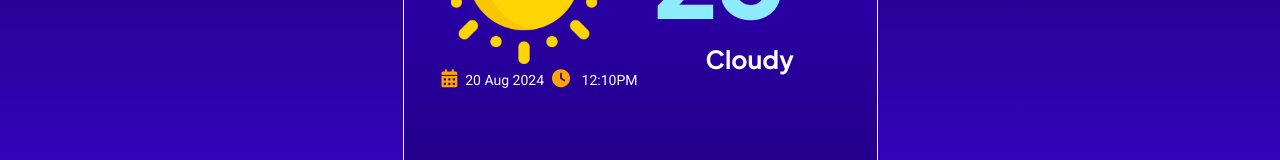
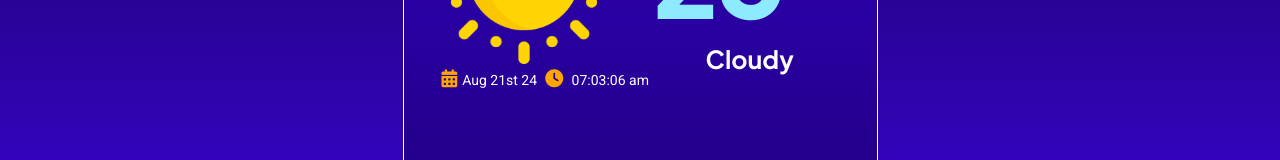
Before and after one commit to mamun-ethan/Weather-app, a React (Vite) app: page / in a window 1280 px wide. Shown: the part 436-596 px from the top of the page. Built offline with nearby package versions, Linux system fonts and the light colour scheme.

Commit message:
date & time is functionality created

```diff
--- a/package.json
+++ b/package.json
@@ -10,6 +10,8 @@
     "preview": "vite preview"
   },
   "dependencies": {
+    "axios": "^1.7.4",
+    "moment": "^2.30.1",
     "react": "^18.3.1",
     "react-dom": "^18.3.1"
   },
--- a/src/App.css
+++ b/src/App.css
@@ -70,7 +70,7 @@ body {
 }
 i {
   color: orange;
-  margin-right: 8px;
+  margin-right: 5px;
   margin-left: 8px;
 }
 
--- a/src/App.jsx
+++ b/src/App.jsx
@@ -1,5 +1,6 @@
 import React from "react";
-import Weather from "./components/Wheather";
+import Weather from "./components/Weather";
+
 import "./App.css";
 const App = () => {
   return (
--- a/src/components/Wheather.jsx
+++ b/src/components/Weather.jsx
@@ -1,7 +1,31 @@
-import React from "react";
+import React, { useEffect, useState } from "react";
 import Weather_icon from "../assets/image/sun.png";
+import moment from "moment";
 
 const Weather = () => {
+
+
+const [time,setTime] = useState(moment().format("hh:mm:ss a"))
+const date =moment().format("MMM Do YY")
+
+const timer = ()=>{
+ return  setInterval(() => {
+    const time = moment().format("hh:mm:ss a");
+    setTime(time)
+
+    },1000)
+
+
+  }
+  useEffect(()=>{
+    let timerId = timer()
+    return ()=>{
+      clearInterval(timerId)
+    }
+
+  },[])
+
+
   return (
     <div className="container">
       <div className="search_bar">
@@ -19,17 +43,17 @@ const Weather = () => {
           <img className="icon" src={Weather_icon} alt="" />
           <div className="date_time">
             <span>
-              <i class="fa-solid fa-calendar-days"></i>
-              20 Aug 2024
+              <i className="fa-solid fa-calendar-days"></i>
+              {date}
             </span>
             <span>
-              <i class="fa-solid fa-clock"></i> 12:10PM
+              <i className="fa-solid fa-clock"></i> {time}
             </span>
           </div>
         </div>
         <div className="temperature_status">
           <span className="location">
-            <i class="fa-solid fa-location-dot"></i>
+            <i className="fa-solid fa-location-dot"></i>
             Tangail,Dhaka
           </span>
           <div className="temp">
@@ -43,7 +67,7 @@ const Weather = () => {
         <div className="wine_staus">
           <div>
             <span className="wind_speeds">
-              <i class="fa-solid fa-wind"></i>
+              <i className="fa-solid fa-wind"></i>
               23kmph
             </span>
           </div>
@@ -52,7 +76,7 @@ const Weather = () => {
         <div className="humandity">
           <div>
             <span className="humandity_rate">
-              <i class="fa-solid fa-temperature-three-quarters"></i>
+              <i className="fa-solid fa-temperature-three-quarters"></i>
               60%
             </span>
           </div>
```
Also changed, not shown: src/components/Test.jsx (added), 2 other files (tests, documents, lock files or other folders).
